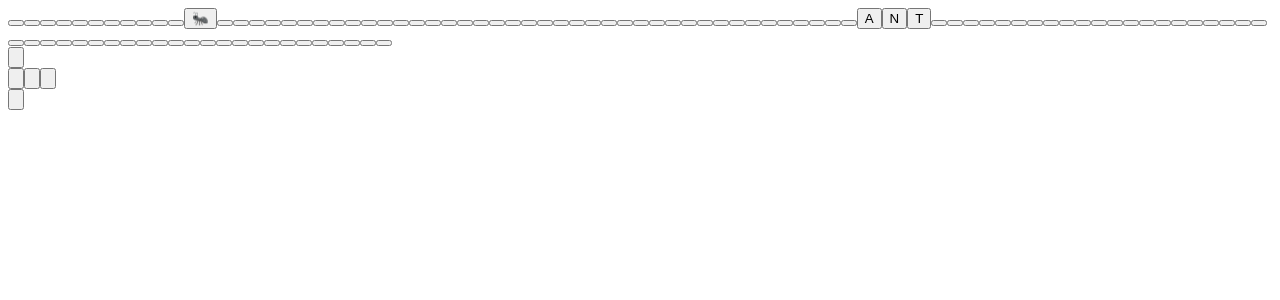
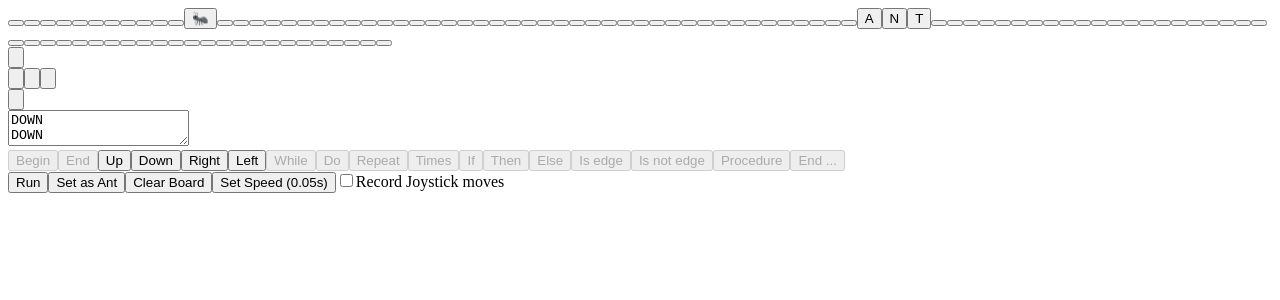
Before and after one commit to allindevelopers/executanti, a Nuxt app: page /furnica in a window 1280 px wide. Shown: the top 300 px of the page. Built offline with nearby package versions, Linux system fonts and the light colour scheme.

Commit message:
show back all the elements

```diff
--- a/package.json
+++ b/package.json
@@ -8,6 +8,7 @@
 		"grammar": "npx nodemon -e ne,mjs,ant grammars/index.mjs"
 	},
 	"devDependencies": {
+		"@tailwindcss/forms": "^0.4.0",
 		"@types/moo": "^0.5.5",
 		"@types/nearley": "^2.11.2",
 		"@types/tailwindcss": "^2.2.4",
--- a/pages/furnica.vue
+++ b/pages/furnica.vue
@@ -1,8 +1,8 @@
 <template>
-	<Container class="py-4">
+	<Container class="py-4 max-w-lg">
 		<div
 			ref="grid"
-			class="grid gap-px bg-gray-200 p-px grid-cols-10 grid-rows-10 max-w-lg mx-auto text-lg sm:text-2xl"
+			class="grid gap-px bg-gray-200 p-px grid-cols-10 grid-rows-10 text-lg sm:text-2xl"
 		>
 			<button
 				v-for="(cell, i) in cells"
@@ -18,11 +18,10 @@
 				{{ cell.char }}
 			</button>
 		</div>
-		<Joystick class="fixed bottom-4 right-4" @click="joystickMove" />
-		<div
-			class="mt-4 mx-auto flex p-px gap-px max-w-max bg-gray-200"
-			v-if="false"
-		>
+		<div :class="['fixed bottom-4 right-4 md:static']">
+			<Joystick @click="joystickMove" />
+		</div>
+		<div class="mt-4 mx-auto flex p-px gap-px max-w-max bg-gray-200">
 			<textarea
 				class="flex-grow p-4 font-mono uppercase resize-none overflow-x-scroll"
 				placeholder="Code goes here..."
--- a/tailwind.config.js
+++ b/tailwind.config.js
@@ -7,4 +7,5 @@ module.exports = {
 		`./plugins/**/*.{js,ts}`,
 		`./nuxt.config.ts`,
 	],
+	plugins: [require("@tailwindcss/forms")],
 };
```
Also changed, not shown: 1 other file (tests, documents, lock files or other folders).
